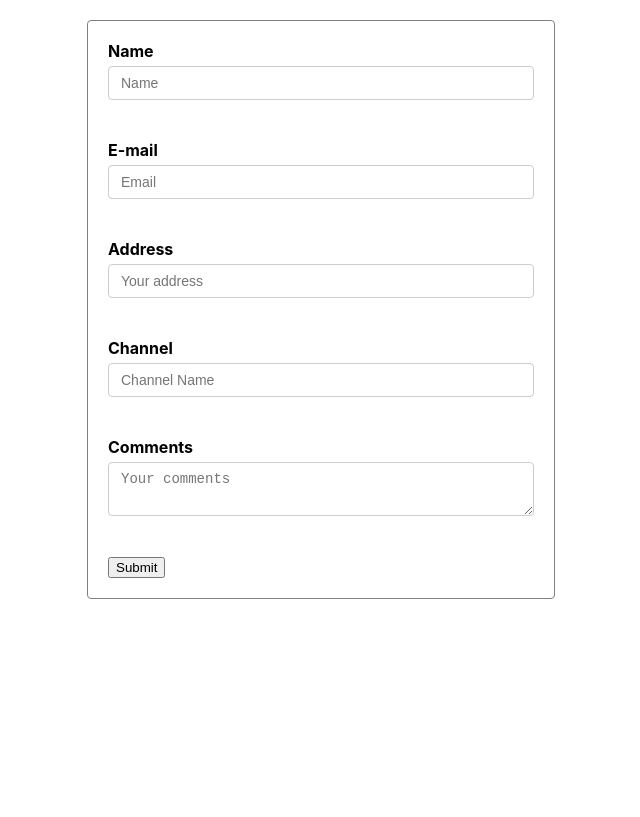
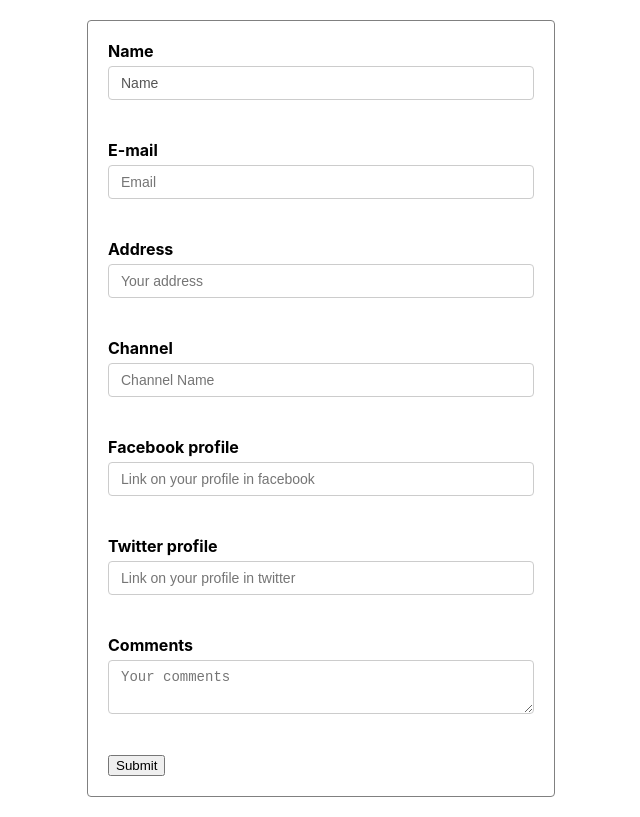
Before and after one commit to saNder2411/formik-sandbox, a React (Create React App) app: page / in a window 1280 px wide. Shown: the whole page, without its empty margins (319-959 px from the left). Built offline with nearby package versions, Linux system fonts and the light colour scheme.

Commit message:
use object field name

```diff
--- a/src/components/YouTubeForm/YouTubeForm.jsx
+++ b/src/components/YouTubeForm/YouTubeForm.jsx
@@ -6,11 +6,15 @@ import {ErrorText} from '../ErrorText';
 
 
 const initialValues = {
-  name: ``,
+  name: `Name`,
   email: ``,
   channel: ``,
   comments: ``,
   address: ``,
+  social: {
+    facebook: ``,
+    twitter: ``,
+  },
 };
 
 const onSubmit = (values) => console.log(`form submit`, values);
@@ -89,6 +93,24 @@ const YouTubeForm = () => {
           </div>
 
           <div className="form-control">
+            <label htmlFor="facebook">Facebook profile</label>
+            <Field
+              type="text"
+              id="facebook"
+              name="social.facebook"
+              placeholder="Link on your profile in facebook"/>
+          </div>
+
+          <div className="form-control">
+            <label htmlFor="twitter">Twitter profile</label>
+            <Field
+              type="text"
+              id="twitter"
+              name="social.twitter"
+              placeholder="Link on your profile in twitter"/>
+          </div>
+
+          <div className="form-control">
             <label htmlFor="comments">Comments</label>
             <Field
               as="textarea"
@@ -106,4 +128,4 @@ const YouTubeForm = () => {
   )
 }
 
-export default YouTubeForm
+export default YouTubeForm;
```
